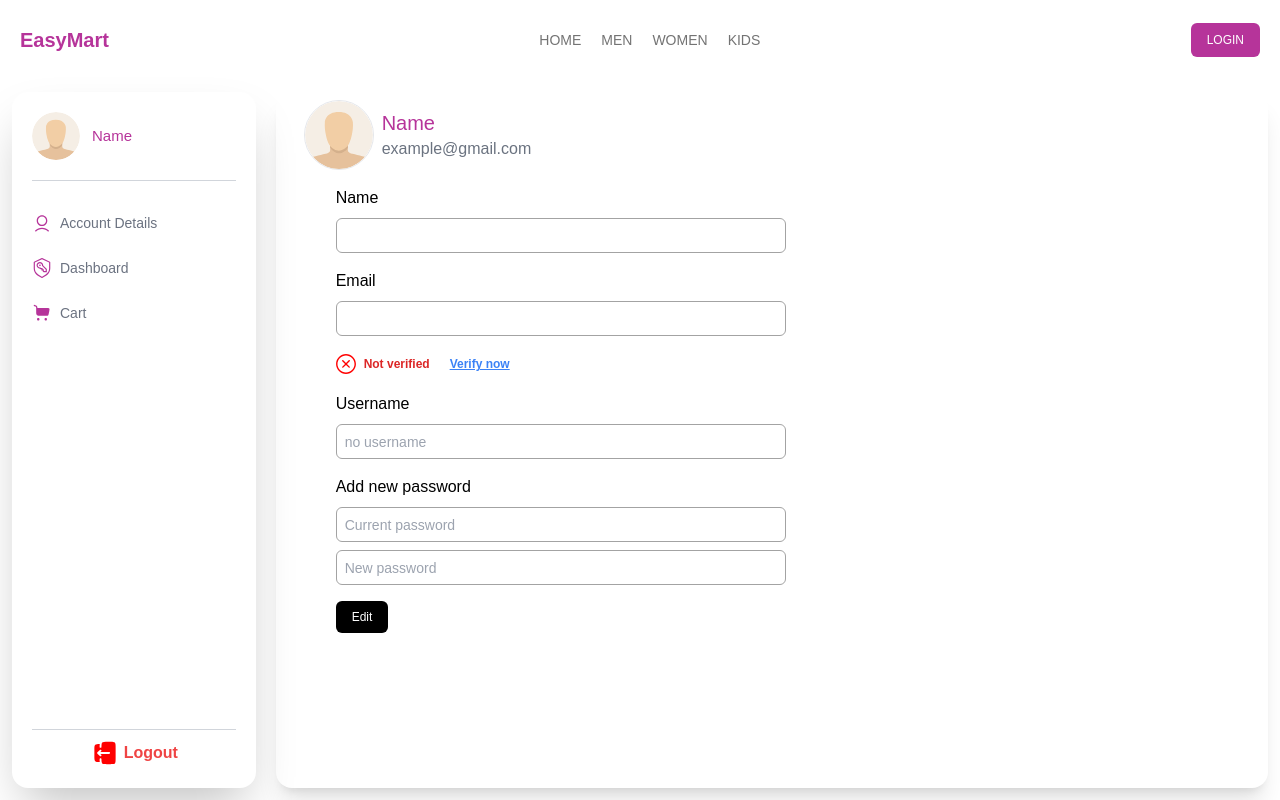
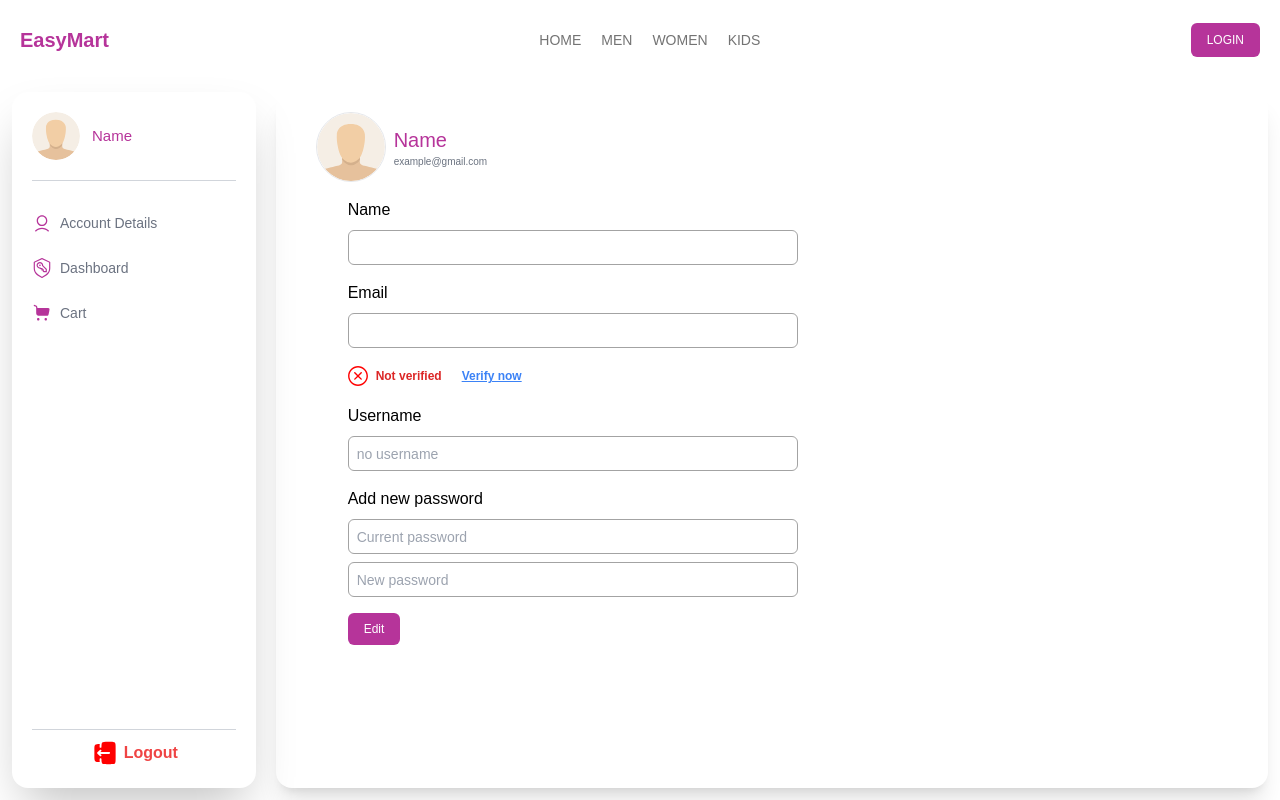
Before and after one commit to fares12358/full_form_mern, a Next.js app: page /pages/account2 in a window 1280 px wide. Built offline with nearby package versions, Linux system fonts and the light colour scheme; no server answers; a web font is replaced by a local one.

Commit message:
acc update

```diff
--- a/src/app/Components/account/AccDetails.jsx
+++ b/src/app/Components/account/AccDetails.jsx
@@ -237,12 +237,12 @@ const AccDetails = () => {
 
     return (
         <div className='w-full h-full flex items-center justify-center'>
-            <div className=" w-full h-full flex flex-col  overflow-auto">
+            <div className=" w-full h-full  flex flex-col justify-start overflow-auto">
                 <div className="flex items-center gap-2 p-2 ">
                     <img className='sm:w-[70px] w-[40px] sm:h-[70px] h-[40px] rounded-full border' src={user?.image || "/svg/unknown-com.svg"} alt="img" />
                     <div>
                         <p className='sm:text-xl font-medium text-md text-[#B6349A]'>{user?.name || 'Name'}</p>
-                        <p className='text-[#6b7380] font-normal sm:text-md flex-wrap'>{user?.email || 'example@gmail.com'}</p>
+                        <p className='text-[#6b7380] font-normal sm:text-md text-[10px] flex-wrap'>{user?.email || 'example@gmail.com'}</p>
                     </div>
                 </div>
                 <div className="flex flex-col p-2 justify-start items-start gap-2 md:px-10">
@@ -312,6 +312,7 @@ const AccDetails = () => {
                     }
                     <input type="text" value={formData.password} onChange={(e) => { setformData((prevData) => ({ ...prevData, password: e.target.value })) }} placeholder='New password' readOnly={!editMode} className='border border-neutral-400 text-neutral-500 max-w-full w-[450px] sm:h-[35px] p-1 px-2 text-sm outline-none focus:outline-none rounded-md' />
                 </div>
+
                 {
                     errors.update !== '' ?
                         errors.update === "Data updated successfully" ?
@@ -324,7 +325,7 @@ const AccDetails = () => {
                 <div className="flex p-2 justify-start gap-2 md:px-10">
                     {!editMode ? (
                         <>
-                            <button className='bg-black px-4 py-2 text-white md:text-md text-xs rounded-md' onClick={() => setEditMode(true)}>Edit</button>
+                            <button className='bg-[#B6349A] px-4 py-2 text-white md:text-md text-xs rounded-md' onClick={() => setEditMode(true)}>Edit</button>
                         </>
                     ) : (
                         <>
--- a/src/app/not-found.js
+++ b/src/app/not-found.js
@@ -2,7 +2,7 @@ import React from 'react'
 
 const NotFound = () => {
   return (
-    <div className='w-full h-[calc(100%-104px)] lg:h-[calc(100%-80px)] bg-white flex flex-col gap-5 items-center justify-center font-bold uppercase lg:text-2xl text-md'>
+    <div className='w-full h-[calc(100%-104px)] lg:h-[calc(100%-80px)] bg-white flex flex-col gap-5 items-center justify-center font-bold uppercase lg:text-2xl text-md text-[#B6349A]'>
       <img src='/svg/not-found-com.svg' alt='not found' className='w-[100px] h-[100px] lg:w-[200px] lg:h-[200px]'/>
       <h3>
         404 not-found
--- a/src/app/pages/account2/page.jsx
+++ b/src/app/pages/account2/page.jsx
@@ -1,24 +1,35 @@
 'use client';
-import AccDetails from '@/app/Components/account/AccDetails'
-import Menu from '@/app/Components/account/Menu'
+
+import AccDetails from '@/app/Components/account/AccDetails';
+import Menu from '@/app/Components/account/Menu';
 import { useAppContext } from '@/app/Context';
-import React from 'react'
+import React from 'react';
 
-const page = () => {
-  const { user, setUser, isLoged,menuAccView, setMenuAccView } = useAppContext();
+const Page = () => {
+  const { menuAccView, setMenuAccView } = useAppContext();
 
   return (
     <div className="h-[calc(100%-104px)] lg:h-[calc(100%-80px)] w-full flex items-center justify-start gap-5 p-3">
-      <Menu/>
-      <div className="w-full h-full p-5 pt-0 flex flex-col rounded-2xl shadow-xl bg-white absolute mt-[110px] lg:mt-0  top-1/2 left-1/2 transform -translate-x-1/2 -translate-y-1/2 lg:-translate-x-0 lg:-translate-y-0  lg:static">
-      <div className="relative w-fit h-fit lg:hidden flex items-center justify-center">
-      <span className={`absolute ${menuAccView? '':'animate-ping'} bg-[#f8bbeb]  w-[25px] h-[25px] rounded-full`}></span>
-      <img src="/svg/menu-com copy.svg" alt="menu" className='w-[35px] cursor-pointer z-50 block lg:hidden overflow-auto' onClick={()=>{setMenuAccView(true)}} />
-      </div>
-      <AccDetails/>
+      <Menu />
+      <div className="w-full h-full p-5 pt-0 flex flex-col rounded-2xl shadow-xl bg-white absolute mt-[80px] lg:mt-0
+                      top-1/2 left-1/2 transform -translate-x-1/2 -translate-y-1/2 lg:-translate-x-0 lg:-translate-y-0
+                      lg:static overflow-auto max-h-[90vh]">
+        <div className="relative w-fit h-fit lg:hidden flex items-center justify-center">
+          <span className={`absolute ${menuAccView ? '' : 'animate-ping'} bg-[#f8bbeb] w-[25px] h-[25px] rounded-full`}></span>
+          <img
+            src="/svg/menu-com copy.svg"
+            alt="menu"
+            className="w-[35px] cursor-pointer z-50 block lg:hidden"
+            onClick={() => setMenuAccView(true)}
+          />
+        </div>
+
+        <div className="overflow-auto lg:max-h-[100vh] max-h-[80vh] lg:p-3 pb-10 w-full">
+          <AccDetails />
+        </div>
       </div>
     </div>
-  )
-}
+  );
+};
 
-export default page
+export default Page;
--- a/src/app/pages/form/Forgot/page.jsx
+++ b/src/app/pages/form/Forgot/page.jsx
@@ -87,7 +87,7 @@ const page = () => {
       <div className='w-full h-[calc(100%-104px)] lg:h-[calc(100%-80px)]  flex items-center justify-center'>
         <form action="" className=' w-[600px] max-w-[80%] h-full flex flex-col items-center justify-center gap-5'>
           <h2 className='uppercase text-2xl md:text-4xl font-bold'>Forgot password</h2>
-          <p>Got your password ? <Link href={"/pages/form/Login"} className='text-blue-600 uppercase font-bold'>Login</Link></p>
+          <p>Got your password ? <Link href={"/pages/form/Login"} className='text-[#B6349A] uppercase font-bold'>Login</Link></p>
           {
             errors.forgot === "" ?
               ''
@@ -100,10 +100,10 @@ const page = () => {
               :
               <p className='text-red-600 font-medium text-start  w-full max-w-[400px] text-wrap text-xs xl:text-md'>{errors.username}</p>
           }
-          <input type="text" value={formData.username} onChange={(e) => usernameValidation(e)} className='border border-neutral-500 outline-none focus:border-blue-600 focus:outline-none max-w-full w-[400px] py-2 px-4 text-md' placeholder='Username or Email' />
+          <input type="text" value={formData.username} onChange={(e) => usernameValidation(e)} className='border border-neutral-500 outline-none focus:border-[#B6349A] focus:outline-none max-w-full w-[400px] py-2 px-4 text-md' placeholder='Username or Email' />
 
 
-          <button className='bg-blue-600 text-white p-5 py-3 rounded-sm w-[400px] max-w-full uppercase font-bold' onClick={ForgotpassHandel}>get password</button>
+          <button className='bg-[#B6349A] text-white p-5 py-3 rounded-sm w-[400px] max-w-full uppercase font-bold' onClick={ForgotpassHandel}>get password</button>
         </form>
 
       </div>
```
Also changed, not shown: src/app/pages/form/Login/page.jsx (+6 -6 lines), src/app/pages/form/Register/page.jsx (+8 -8 lines).
